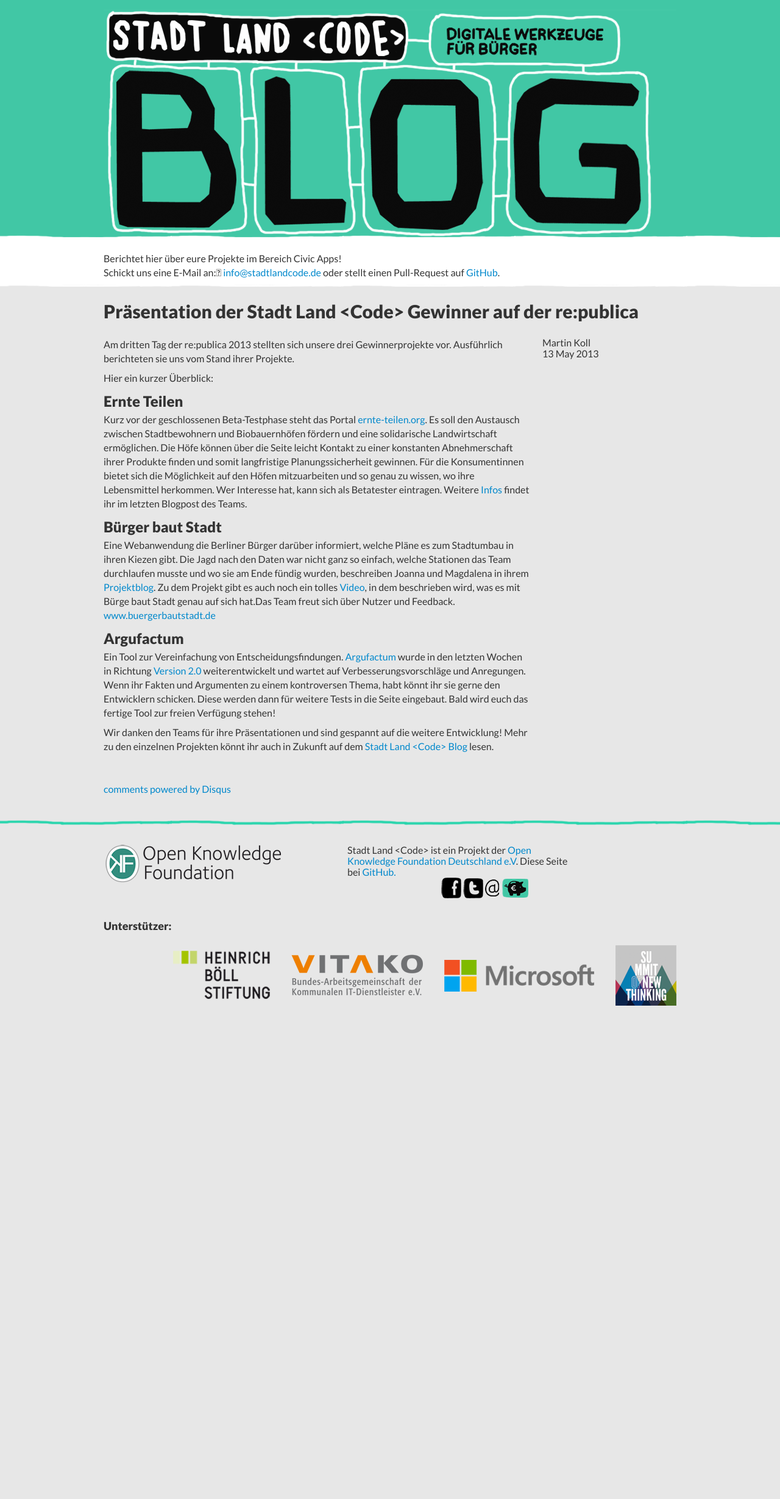
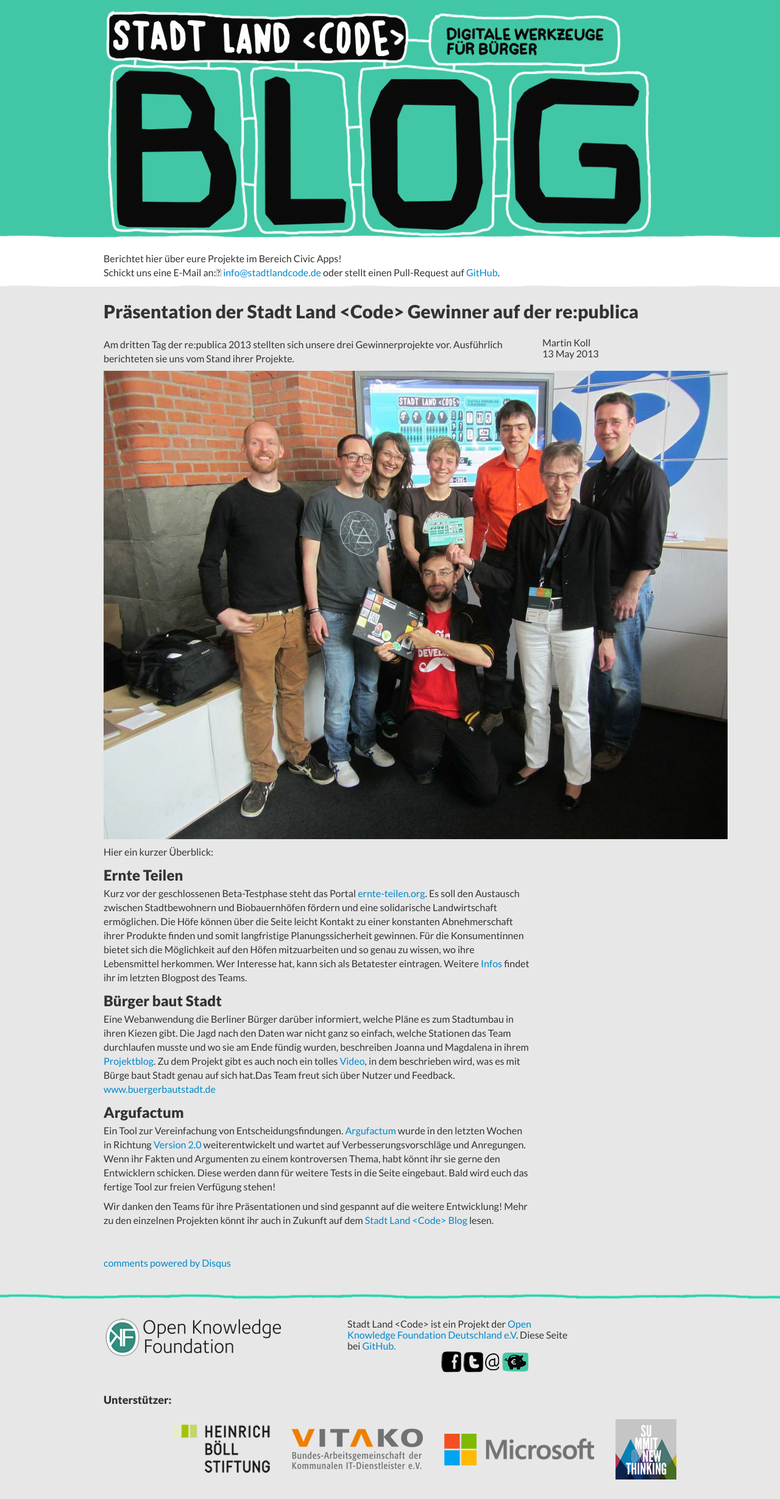
Before and after one commit to okfde/stadtlandcode.de, a Jekyll site: the page built from blog/_posts/2013-05-13-republica-praesentation.md, in a window 1280 px wide. Shown: the whole page at 61% size. Built offline with Jekyll 4.4.1, drawn with Linux system fonts in a browser that asks for light colours; nearby versions of some CDN libraries; Markdown is read by kramdown in place of the engine named in the settings; comment, search, counter and statistics services are not loaded; before the commit the page ends 1681 px from its top, so only the background shows below that.

Commit message:
adds image to post

```diff
--- a/blog/_posts/2013-05-13-republica-praesentation.md
+++ b/blog/_posts/2013-05-13-republica-praesentation.md
@@ -8,6 +8,8 @@
 
 
 Am dritten Tag der re:publica 2013 stellten sich unsere drei Gewinnerprojekte vor. Ausführlich berichteten sie uns vom Stand ihrer Projekte.
+
+![StadtLandCode: Teilnehmer und Sponsoren](/img/SLC_republica2013.jpg)
 
 Hier ein kurzer Überblick:
 
```
